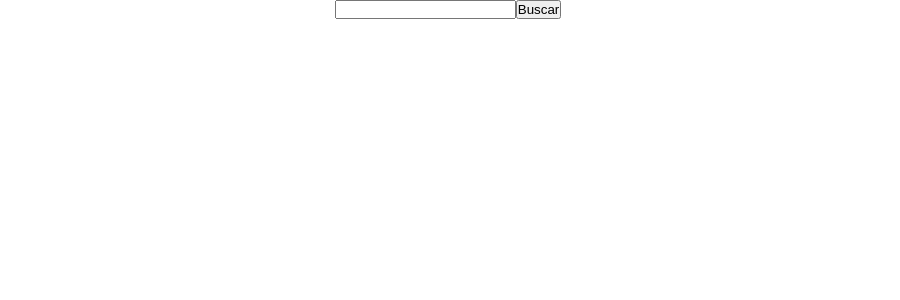
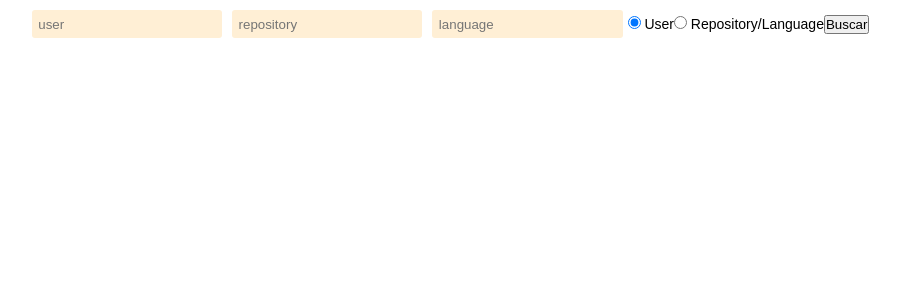
Before and after one commit to augustozanetti/aceleragit, a React (Create React App) app: page / in a window 1280 px wide. Shown: the top 300 px of the page, without its empty margins (192-1092 px from the left). Built offline with nearby package versions, Linux system fonts and the light colour scheme.

Commit message:
add search by repository and language

```diff
--- /dev/null
+++ b/src/components/InputSearch.js
@@ -0,0 +1,14 @@
+import React from 'react';
+import styled from 'styled-components'
+
+const Input = styled.input`
+    margin: 10px 5px;
+    padding: 0.5em;
+    background: papayawhip;
+    border: none;
+    border-radius: 3px;
+`;
+
+export default function InputSearch({name, value, change}) {
+    return <Input name={name} placeholder={name} value={value} onChange={change} />
+}
--- a/src/components/RepositoryList.js
+++ b/src/components/RepositoryList.js
@@ -1,10 +1,20 @@
-import React from 'react'
+import React from 'react';
+import styled from 'styled-components';
+
+const Ul = styled.ul`
+    list-style-type: none;
+`;
+
+const Li = styled.li`
+    height: 40px;
+    font-size: 18px;
+`;
 
 function RepositoryList(props) {
     return (
-        <ul>
-           {props.data.map(item => <li key={item.id}>{item.name}</li>)}
-        </ul>
+        <Ul>
+           {props.data.map(item => <Li key={item.id}>{item.name}</Li>)}
+        </Ul>
     )
 }
 
--- a/src/components/Search.js
+++ b/src/components/Search.js
@@ -1,12 +1,16 @@
 import React, { Component, Fragment } from 'react';
-import RepositoryList from './RepositoryList'
+import RepositoryList from './RepositoryList';
+import InputSearch from './InputSearch';
 
 export default class Search extends Component {
     constructor(props) {
         super(props)
 
         this.state = {
-            user: "",
+            user: '',
+            repository: '',
+            language: '',
+            searchType: 'user',
             repositories: []
         };
 
@@ -16,18 +20,35 @@ export default class Search extends Component {
 
     handleSubmit(e){
         e.preventDefault();
-        console.log("state", this.state);
-        fetch(`https://api.github.com/users/${this.state.user}/repos`)
+
+        const {user, repository, language} = this.state
+        let api = `https://api.github.com/users/${user}/repos`;
+
+        if(this.state.searchType === 'repo'){
+            let textLanguage = language ? `+language:${language}` : '';
+
+            api = `https://api.github.com/search/repositories?q=${repository}${textLanguage}`
+        }
+
+        fetch(api)
             .then(response => response.json())
             .then(data => {
-                const repositories = data.map(item => ({
-                    id: item.id,
-                    name: item.name
-                    })
-                );
+                let repositories = [];
+                let setRepositories = items => repositories = items.map(item => ({ id: item.id, name: item.name }));
+
+                if(data.message){
+                    alert('pesquisa inválida');
+                    return;
+                }
+
+                if(data.items) {
+                    setRepositories(data.items);
+                } else {
+                    setRepositories(data);
+                }
+
                 this.setState({ repositories });
-            })
-            .catch(error => console.log(error));
+            });
     }
 
     handleChange(event){
@@ -39,13 +60,17 @@ export default class Search extends Component {
     }
 
     render() {
-        const { user, repositories } = this.state;
+        const { user, repository, language, searchType, repositories } = this.state;
 
         return (
             <Fragment>
                 <form onSubmit={this.handleSubmit}>
                     <div>
-                        <input name="user" value={user} onChange={this.handleChange}/>
+                        <InputSearch name="user" value={user} change={this.handleChange}/>
+                        <InputSearch name="repository" value={repository} change={this.handleChange}/>
+                        <InputSearch name="language" value={language} change={this.handleChange}/>
+                        <input type="radio" name="searchType" value="user" checked={searchType === 'user'} onChange={this.handleChange} /> User
+                        <input type="radio" name="searchType" value="repo" checked={searchType === 'repo'} onChange={this.handleChange}/> Repository/Language
                         <button type="submit">Buscar</button>
                     </div>
                 </form>
```
